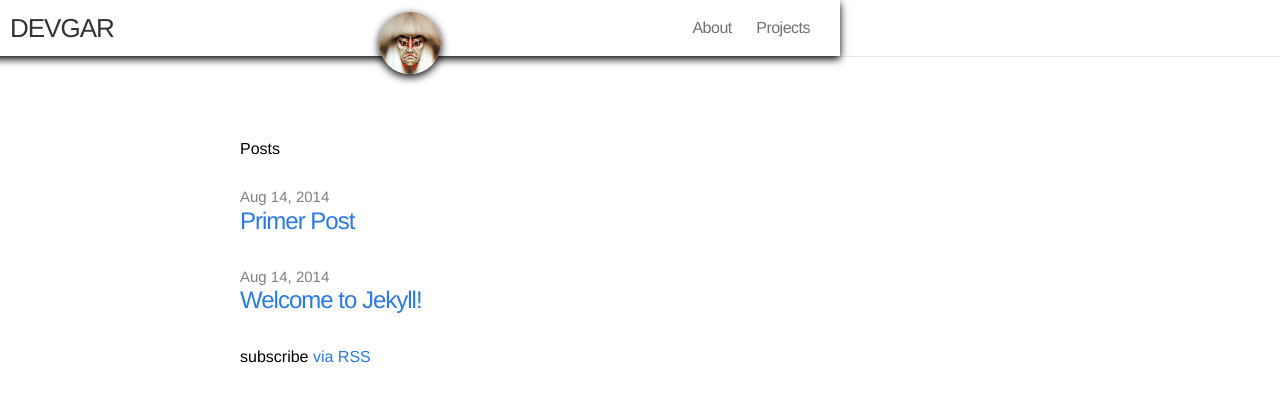
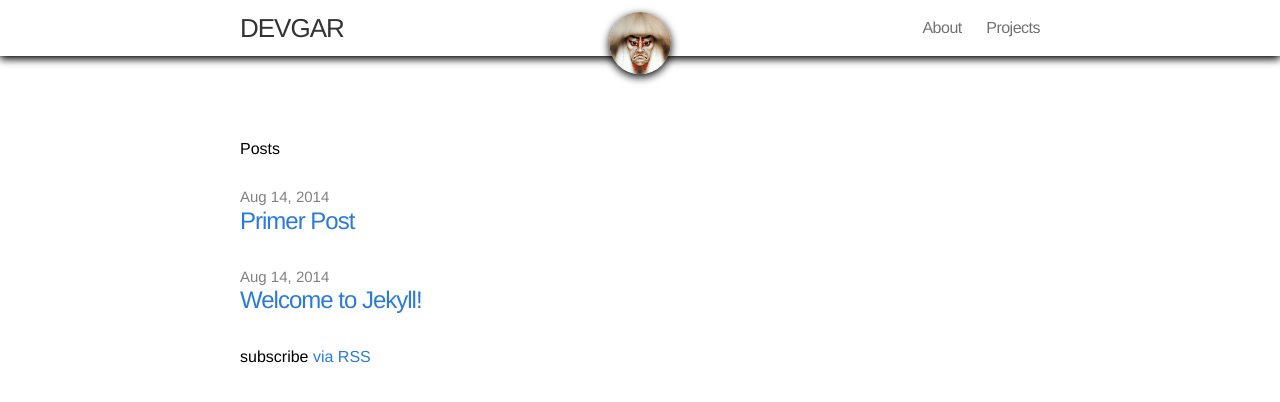
Before and after one commit to devgar/devgar.github.io, a Jekyll site: the page built from index.html, in a window 1280 px wide and 900 px high. Shown: the top 402 px of the window. Built offline with Jekyll 4.4.1, drawn with Linux system fonts in a browser that asks for light colours; nearby versions of some CDN libraries.

Commit message:
Cambios en el espaciado de home y pages

```diff
--- a/_includes/header.html
+++ b/_includes/header.html
@@ -1,5 +1,5 @@
 <header class="site-header">
-
+  <div class="header-fixed">
   <div class="wrap">
     <div id="gar_ico">
       <a href="/" class="img_holder" >
@@ -28,5 +28,6 @@
     </nav>
 
   </div>
+  </div>
 
 </header>
--- a/css/main.css
+++ b/css/main.css
@@ -136,7 +136,7 @@ a:visited { color: #205caa; }
 /* ----------------------------------------------------------*/
 
 .page-content {
-  padding: 80px 0 30px;
+  padding: 30px 0 30px;
   background-color: #fff;
   min-height:100%;
   box-sizing: border-box;
@@ -145,6 +145,8 @@ a:visited { color: #205caa; }
 
 /* Home styles */
 /* ----------------------------------------------------------*/
+
+.home{ padding-top:50px; }
 
 .home h1 { margin-bottom: 25px; }
 
@@ -330,9 +332,9 @@ a:visited { color: #205caa; }
 /* gar mods */
 /* ----------------------------------------------------------*/
 
-.site-header .wrap{
-  position:fixed; background:white; padding: 0 30px;
-  margin:0 -20px; left:0; right:0;
+.site-header .header-fixed{
+  position:fixed; background:white;
+  left:0; right:0; min-height:54px;
 }
 
 /* MOORE GAR MODS */
@@ -355,7 +357,7 @@ body.shortHead #gar_ico{width:62px;}
 body.shortHead #gar_ico .img_holder{
   top:12px; height:62px; width:62px;
 }
-body.shortHead .site-header .wrap{
+body.shortHead .site-header .header-fixed{
   box-shadow: 0 3px 8px black;
 }
 
--- a/js/main.js
+++ b/js/main.js
@@ -1,7 +1,7 @@
 (function(document, window){
   function analizeScroll(){
     if(location.pathname.length>1) return $('body').addClass('shortHead');
-    if($(window).scrollTop()<40)
+    if($(window).scrollTop()<10)
       $('body').removeClass('shortHead');
     else
       $('body').addClass('shortHead');
```
